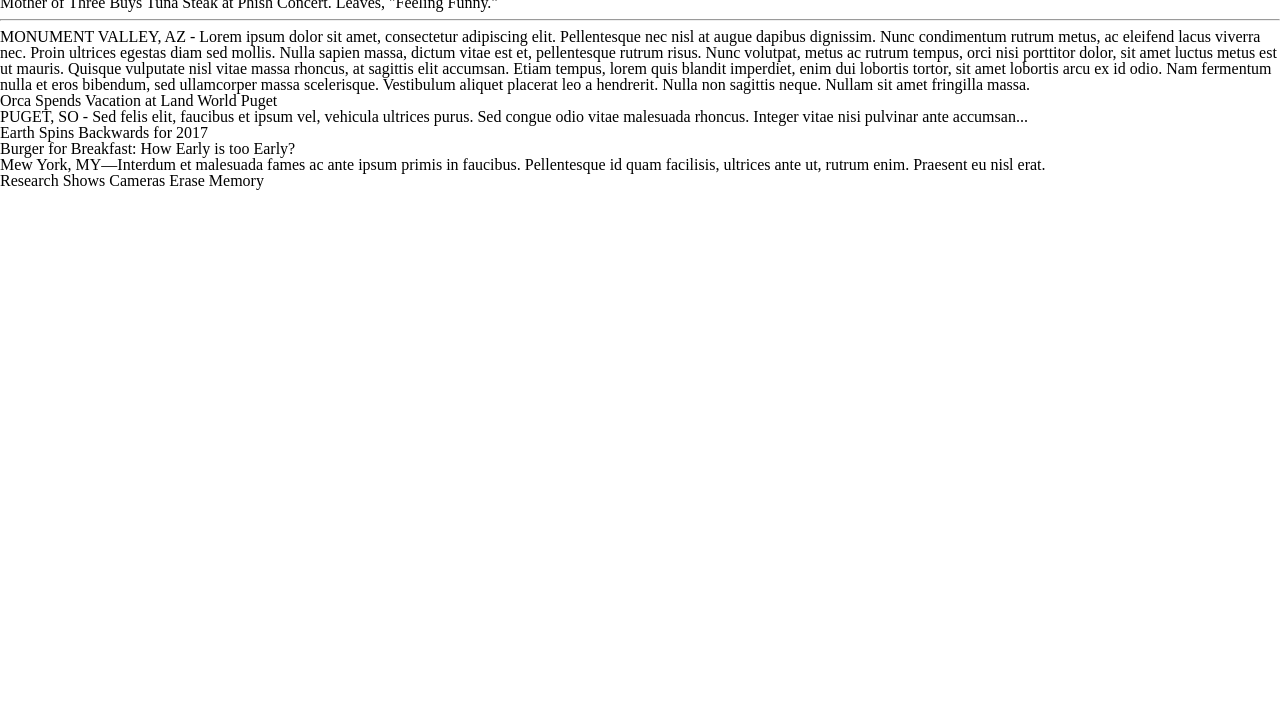
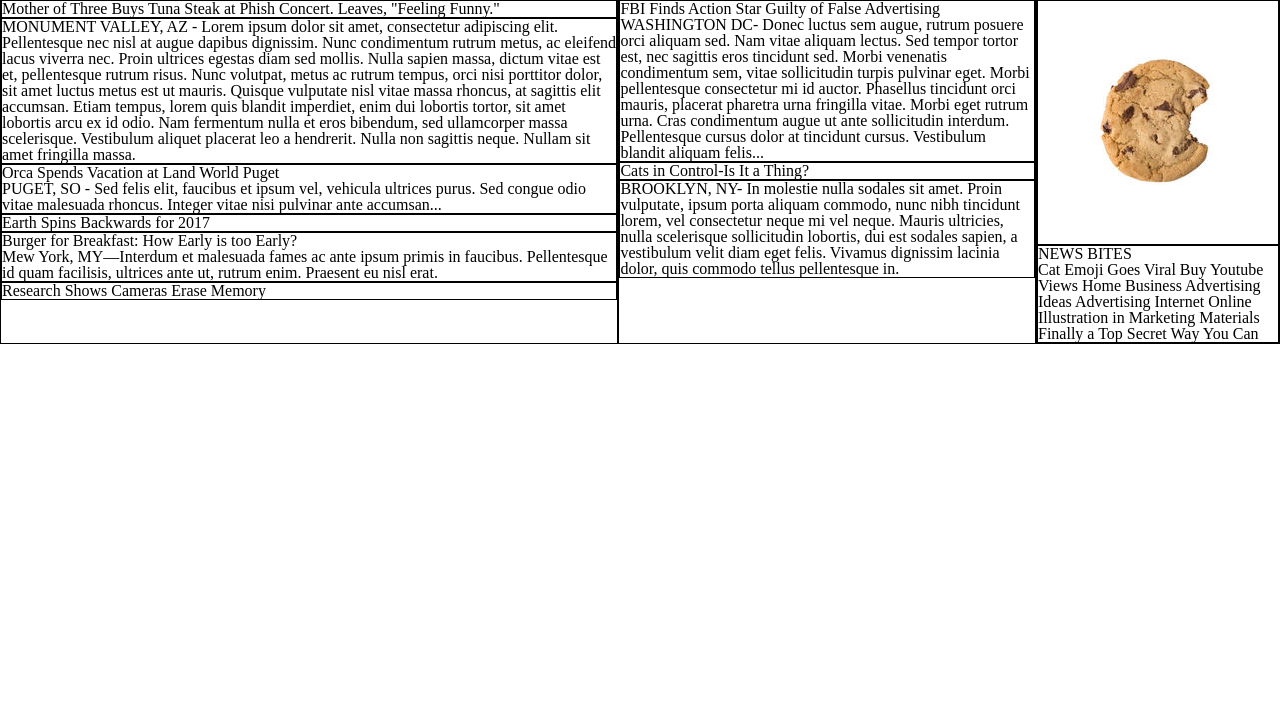
Before and after one commit to hokerobert/MyTimes, a plain HTML site: page index.html in a window 1280 px wide. Shown: the part 88-800 px from the top of the page. Drawn offline with Linux system fonts and the light colour scheme.

Commit message:
style.css: Update column section to flex container.

```diff
--- a/index.html
+++ b/index.html
@@ -31,49 +31,57 @@
     <!-- Main Content -->
     <main class="column">
       <div class="large">
-        <div class="post">
-          <p>
-            Mother of Three Buys Tuna Steak at Phish Concert. Leaves, "Feeling Funny."
-          </p>
-          <hr>
-          <p>
-            MONUMENT VALLEY, AZ - Lorem ipsum dolor sit amet, consectetur adipiscing elit. Pellentesque nec nisl at augue dapibus dignissim. Nunc condimentum rutrum metus, ac eleifend lacus viverra nec. Proin ultrices egestas diam sed mollis. Nulla sapien massa, dictum vitae est et, pellentesque rutrum risus. Nunc volutpat, metus ac rutrum tempus, orci nisi porttitor dolor, sit amet luctus metus est ut mauris. Quisque vulputate nisl vitae massa rhoncus, at sagittis elit accumsan. Etiam tempus, lorem quis blandit imperdiet, enim dui lobortis tortor, sit amet lobortis arcu ex id odio. Nam fermentum nulla et eros bibendum, sed ullamcorper massa scelerisque. Vestibulum aliquet placerat leo a hendrerit. Nulla non sagittis neque. Nullam sit amet fringilla massa.
-          </p>
+        <div class="post1">
+          Mother of Three Buys Tuna Steak at Phish Concert. Leaves, "Feeling Funny."
         </div>
 
-        <div class="post">
-          <h3>Orca Spends Vacation at Land World Puget</h3>
-          <p>
-            PUGET, SO - Sed felis elit, faucibus et ipsum vel, vehicula ultrices purus. Sed congue odio vitae malesuada rhoncus. Integer vitae nisi pulvinar ante accumsan...
-          </p>
+        <div class="post2">
+            MONUMENT VALLEY, AZ - Lorem ipsum dolor sit amet, consectetur adipiscing elit. Pellentesque nec nisl at augue dapibus dignissim. Nunc condimentum rutrum metus, ac eleifend lacus viverra nec. Proin ultrices egestas diam sed mollis. Nulla sapien massa, dictum vitae est et, pellentesque rutrum risus. Nunc volutpat, metus ac rutrum tempus, orci nisi porttitor dolor, sit amet luctus metus est ut mauris. Quisque vulputate nisl vitae massa rhoncus, at sagittis elit accumsan. Etiam tempus, lorem quis blandit imperdiet, enim dui lobortis tortor, sit amet lobortis arcu ex id odio. Nam fermentum nulla et eros bibendum, sed ullamcorper massa scelerisque. Vestibulum aliquet placerat leo a hendrerit. Nulla non sagittis neque. Nullam sit amet fringilla massa.
         </div>
 
-        <div class="post">
-          <p>
-            Earth Spins Backwards for 2017
-          </p>
+        <div class="post3">
+          <h3>Orca Spends Vacation at Land World Puget</h3>
+          PUGET, SO - Sed felis elit, faucibus et ipsum vel, vehicula ultrices purus. Sed congue odio vitae malesuada rhoncus. Integer vitae nisi pulvinar ante accumsan...
         </div>
 
-        <div class="post">
-          <h3>Burger for Breakfast: How Early is too Early?</h3>
-          <p>
-            Mew York, MY—Interdum et malesuada fames ac ante ipsum primis in faucibus. Pellentesque id quam facilisis, ultrices ante ut, rutrum enim. Praesent eu nisl erat.
-          </p>
+        <div class="post4">
+          Earth Spins Backwards for 2017
         </div>
 
-        <div class="post">
-          <p>
-            Research Shows Cameras Erase Memory
-          </p>
+        <div class="post5">
+          <h3>Burger for Breakfast: How Early is too Early?</h3>
+          Mew York, MY—Interdum et malesuada fames ac ante ipsum primis in faucibus. Pellentesque id quam facilisis, ultrices ante ut, rutrum enim. Praesent eu nisl erat.
+        </div>
+
+        <div class="post6">
+          Research Shows Cameras Erase Memory
         </div>
       </div>
 
       <div class="medium">
+        <div class="post1">
+          <h3>FBI Finds Action Star Guilty of False Advertising</h3>
+          WASHINGTON DC- Donec luctus sem augue, rutrum posuere orci aliquam sed. Nam vitae aliquam lectus. Sed tempor tortor est, nec sagittis eros tincidunt sed. Morbi venenatis condimentum sem, vitae sollicitudin turpis pulvinar eget. Morbi pellentesque consectetur mi id auctor. Phasellus tincidunt orci mauris, placerat pharetra urna fringilla vitae. Morbi eget rutrum urna. Cras condimentum augue ut ante sollicitudin interdum. Pellentesque cursus dolor at tincidunt cursus. Vestibulum blandit aliquam felis...
+        </div>
 
+        <div class="post2">
+          Cats in Control-Is It a Thing?
+        </div>
+
+        <div class="post3">
+          BROOKLYN, NY- In molestie nulla sodales sit amet. Proin vulputate, ipsum porta aliquam commodo, nunc nibh tincidunt lorem, vel consectetur neque mi vel neque. Mauris ultricies, nulla scelerisque sollicitudin lobortis, dui est sodales sapien, a vestibulum velit diam eget felis. Vivamus dignissim lacinia dolor, quis commodo tellus pellentesque in.
+        </div>
       </div>
 
       <div class="small">
+        <div class="post1">
+          <img src="././resources/cookie.png" alt="Chocolate-chip Cookie">
+        </div>
 
+        <div class="post2">
+          <h3>NEWS BITES</h3>
+          Cat Emoji Goes Viral Buy Youtube Views Home Business Advertising Ideas Advertising Internet Online Illustration in Marketing Materials Finally a Top Secret Way You Can
+        </div>
       </div>
     </main>
 
--- a/resources/style.css
+++ b/resources/style.css
@@ -1,8 +1,8 @@
 /* Applied Border To Body */
-/*body, .headcontainer, .logoitems, .navitems, .column {
-  border-style: solid;
+div {
+  border: 1px solid black;
 }
-*/
+
 
 /* Header Style */
 .headcontainer {
@@ -38,6 +38,22 @@
 }
 
 /* Main Style */
+.column {
+  display: flex;
+  flex-direction: row;
+  justify-content: space-around;
+}
 
+.column.large {
+width: 630px;
+}
+
+.column.medium {
+width: 300px;
+}
+
+.column.small {
+width: 240px;
+}
 
 /* Footer Style */
```
